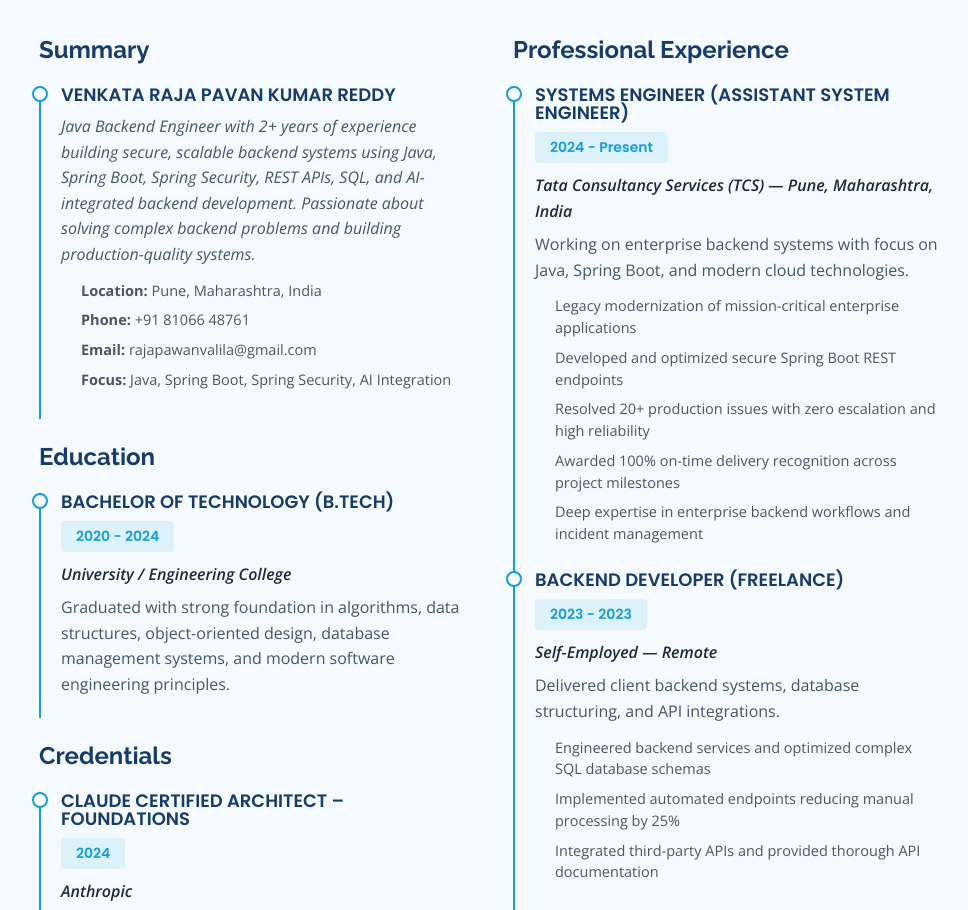
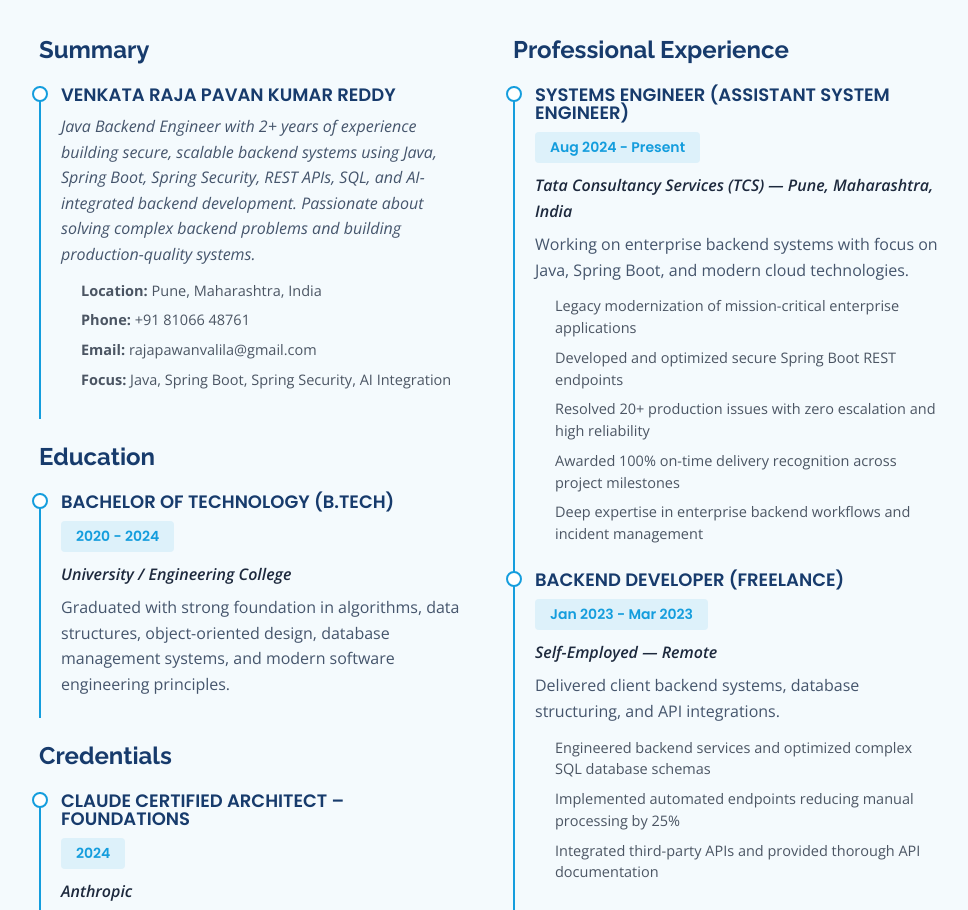
Before and after one commit to PawanRaja-hub/PawanRaja-Portfolio, a React (Vite) app: page / in a window 1280 px wide. Shown: the part 3120-4030 px from the top of the page, without its empty margins (301-1269 px from the left). Built offline with nearby package versions, Linux system fonts and the light colour scheme; no server answers.

Commit message:
chore(cms): sync portfolio content from Admin CMS (8/28/2026)

```diff
--- a/src/constants/index.js
+++ b/src/constants/index.js
@@ -235,7 +235,7 @@ export const experience = [
     "id": 1,
     "role": "Systems Engineer (Assistant System Engineer)",
     "company": "Tata Consultancy Services (TCS)",
-    "period": "2024 - Present",
+    "period": "Aug 2024 - Present",
     "location": "Pune, Maharashtra, India",
     "type": "Full-time",
     "description": "Working on enterprise backend systems with focus on Java, Spring Boot, and modern cloud technologies.",
@@ -251,7 +251,7 @@ export const experience = [
     "id": 2,
     "role": "Backend Developer (Freelance)",
     "company": "Self-Employed",
-    "period": "2023 - 2023",
+    "period": "Jan 2023 - Mar 2023",
     "location": "Remote",
     "type": "Contract",
     "description": "Delivered client backend systems, database structuring, and API integrations.",
```
